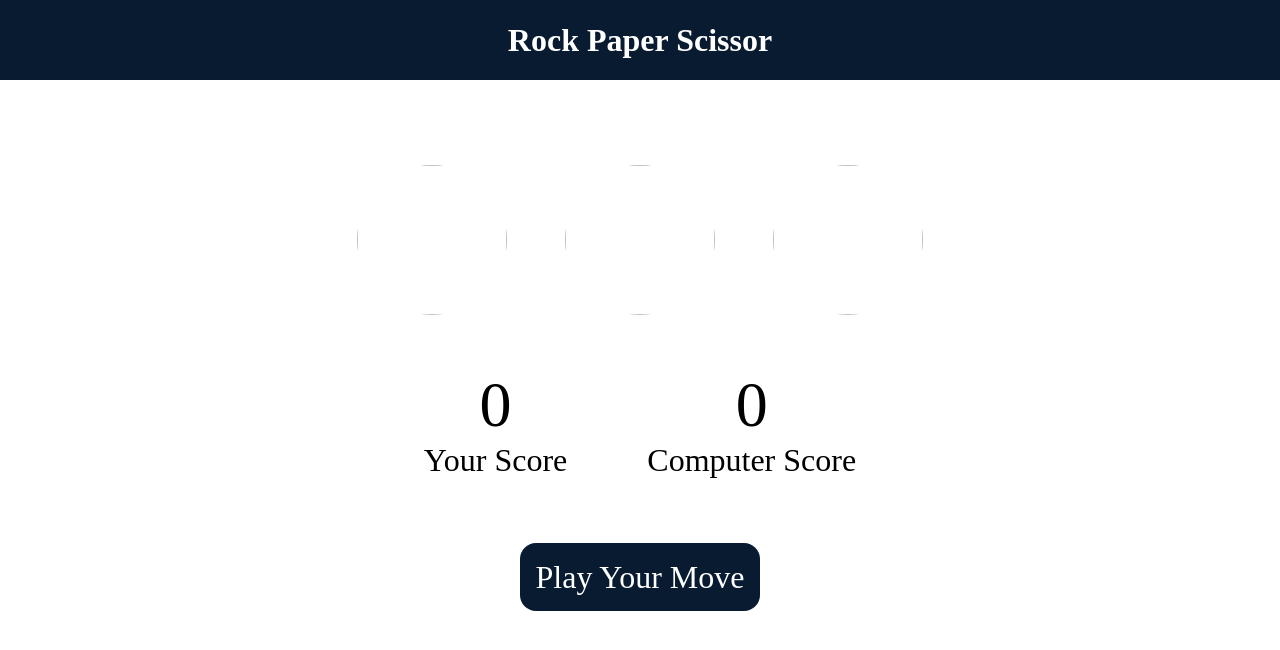
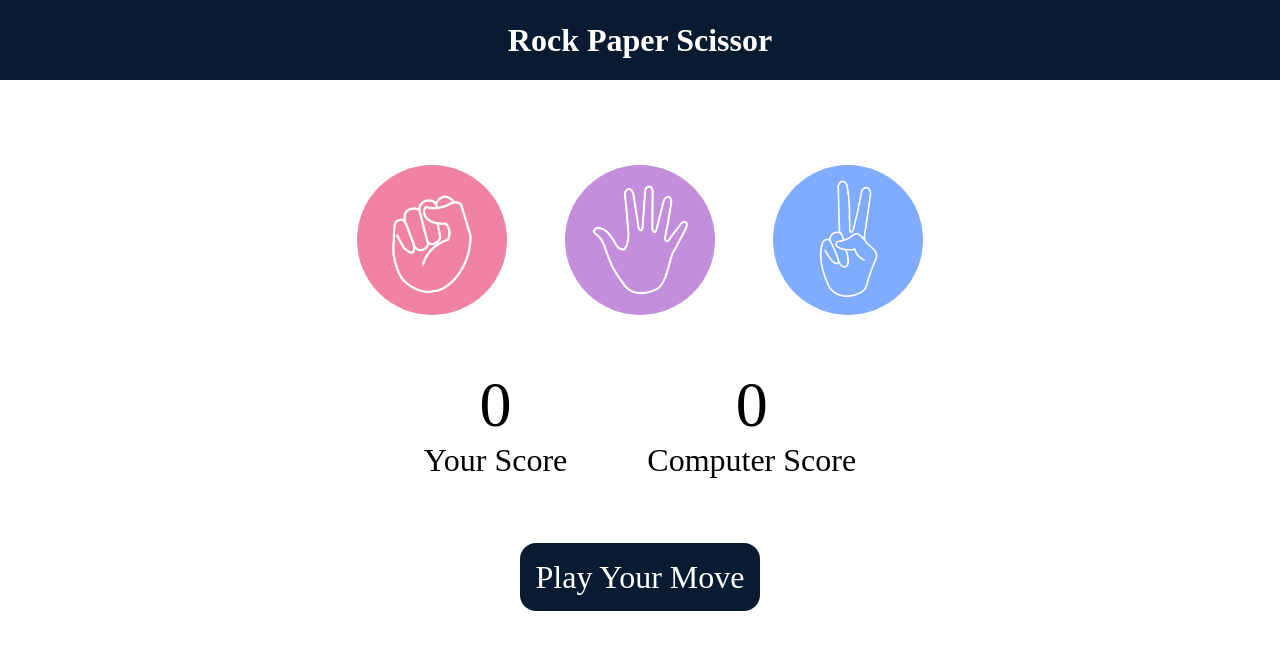
Before and after one commit to uttamdasud/RockPaperScissor, a plain HTML site: page index.html in a window 1280 px wide. Drawn offline with Linux system fonts and the light colour scheme; the site is published under a folder, as on GitHub Pages, so addresses that start at the root find nothing.

Commit message:
images fixed
fixed images of rock paper scissor source which was not working

```diff
--- a/index.html
+++ b/index.html
@@ -10,13 +10,13 @@
     <h1>Rock Paper Scissor</h1>
     <div class="choices">
       <div class="choice" id="rock">
-        <img src="/images/rock.png" />
+        <img src="./images/rock.png" />
       </div>
       <div class="choice" id="paper">
-        <img src="/images/paper.png" />
+        <img src="./images/paper.png" />
       </div>
       <div class="choice" id="scissor">
-        <img src="/images/scissors.png" />
+        <img src="./images/scissors.png" />
       </div>
     </div>
 
```
